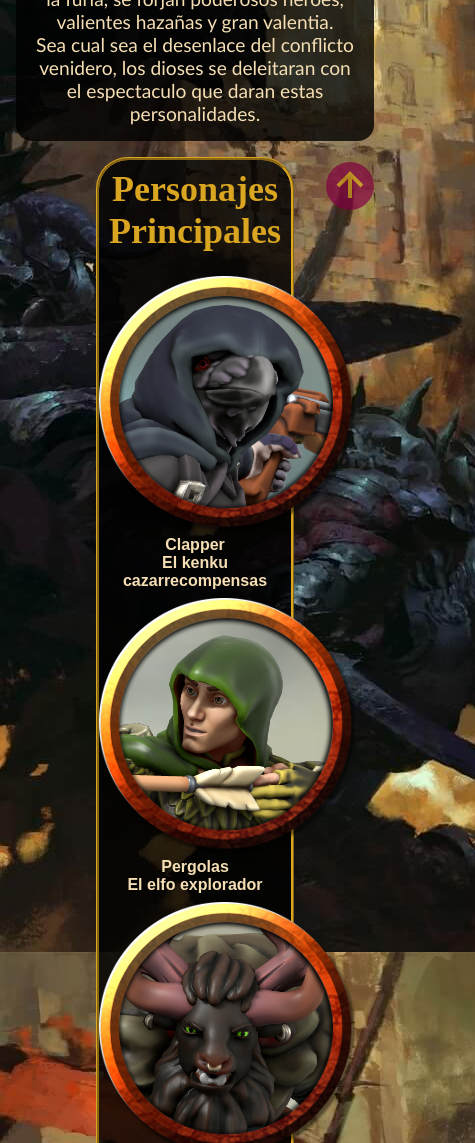
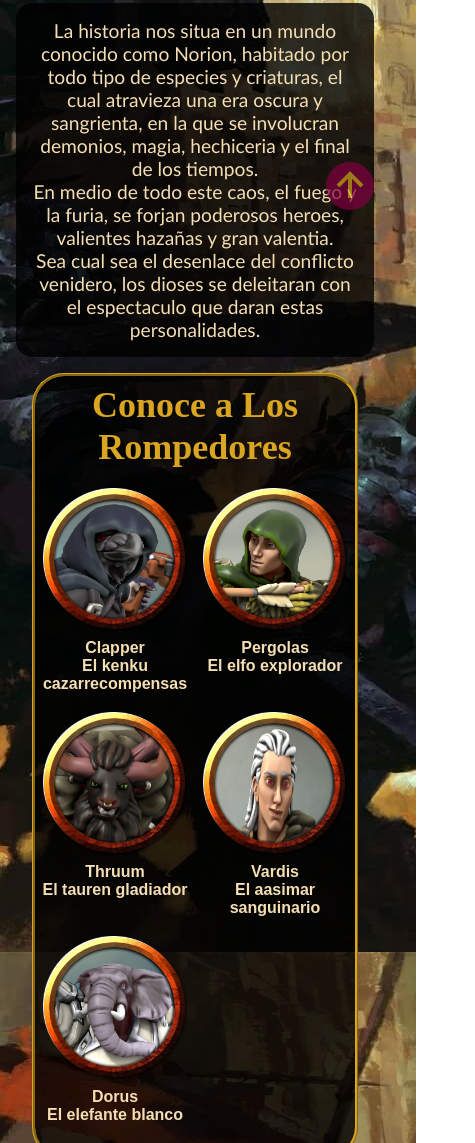
Before and after one commit to Agus-Natalio/proyecto-coder, a plain HTML site: page index.html in a window 390 px wide. Shown: the part 618-1761 px from the top of the page, 475 px wide, since content can reach past the window. Drawn offline with nearby package versions, Linux system fonts and the light colour scheme.

Commit message:
Retoques a la parte responsive del Index

```diff
--- a/css/estilos.css
+++ b/css/estilos.css
@@ -388,10 +388,7 @@ hr {
 
 /* MEDIA QUERIES (ESTILOS MOVILES) */
 
-@media screen and (max-width: 768px) {
-    body {
-    }
-
+@media screen and (max-width: 425px) {
     /*HEADER*/
     .header {
         background-color: rgba(0,0,0,0.7);
@@ -417,6 +414,15 @@ hr {
         padding: 0.2rem 0;
     }
 
+    .header__nav__ul {
+        display: flex;
+        flex-direction: column;
+    }
+
+    .header__nav__ul__li {
+        justify-content: left;
+    }
+
     .header__nav a {
         color: black;
     }
@@ -428,7 +434,7 @@ hr {
 
     /*MAIN*/
     .main__hero {
-        padding-top: 6rem;
+        padding-top: 19.5rem;
     }
 
     .main__hero__sinopsis {
@@ -442,20 +448,27 @@ hr {
     }
 
     .main__hero__principales {
-        margin: 0 6rem;
+        margin: 0 2rem;
         border-radius: 2rem;
         border-style: ridge;
         border-color: goldenrod;
     }
 
     .main__hero__principales__tokens {
-        display: flex;
-        flex-direction: column;
+        display: grid;
+        grid-template-columns: repeat(2,1fr);
+        grid-template-rows:auto;
         gap: 0;
+        padding: 1rem 0;
     }
 
     .main__hero__principales__tokens img {
-        padding-top: 0.5rem;
+        width: 90%;
+        padding: 0.2rem 0;
+    }
+
+    .main__hero__principales__tokens p {
+        padding-bottom: 1rem;
     }
 
     .main__mapa {
@@ -466,7 +479,7 @@ hr {
 
     .main__mapa img {
         align-items: center;
-        width: 35rem;
+        width: 25rem;
         margin: 0;
     }
 
--- a/index.html
+++ b/index.html
@@ -16,7 +16,7 @@
         <nav class="header__nav">
             <div>
                 <ul class="header__nav__ul">
-                    <li class="header__nav__ul__li"><p>HOME</p></li>
+                    <li class="header__nav__ul__li"><p>> HOME <</p></li>
                     <li class="header__nav__ul__li"><a href="./vistas/pjs.html">PERSONAJES</a></li>
                     <li class="header__nav__ul__li"><a href="./vistas/razas.html">RAZAS</a></li>
                     <li class="header__nav__ul__li"><a href="./vistas/facciones.html">FACCIONES</a></li>
@@ -39,7 +39,7 @@
             </p>
             <div class="main__hero__principales">
                 <hr>
-                <h1>Personajes Principales</h1>
+                <h1>Conoce a Los Rompedores</h1>
                 <hr>
                 <div class="main__hero__principales__tokens">
                     <div>
```
Also changed, not shown: vistas/facciones.html (+1 -1 lines), vistas/pjs.html (+1 -1 lines), vistas/razas.html (+1 -1 lines), vistas/ubi_embl.html (+1 -1 lines).
